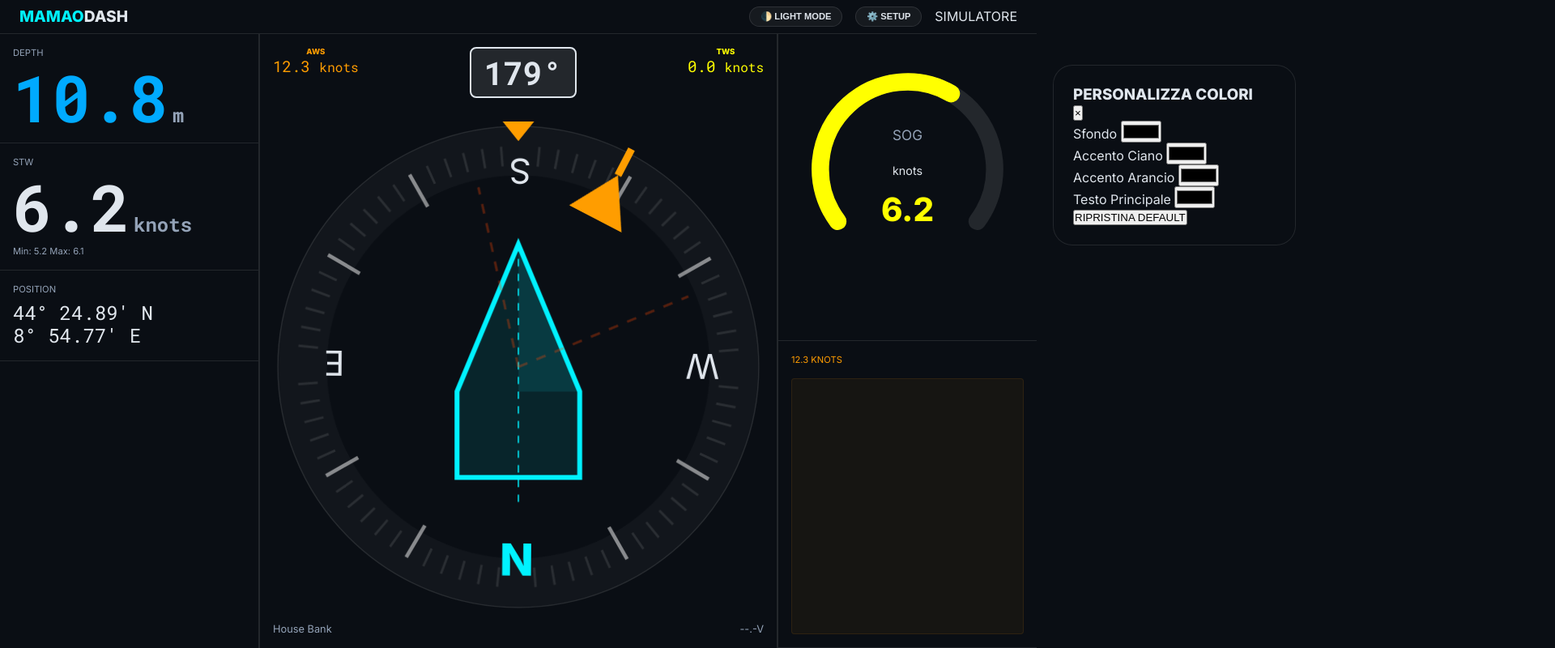
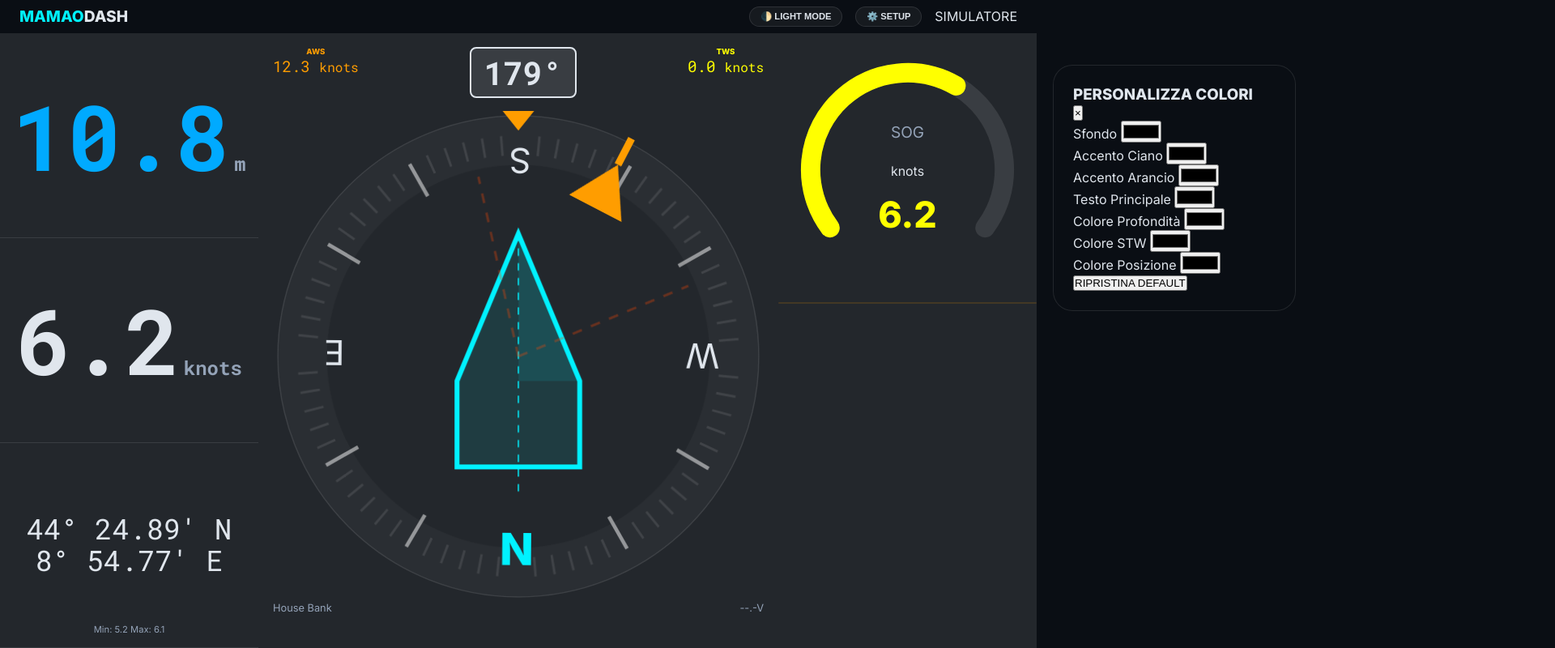
Before and after one commit to PZero/MamaoHub, a plain HTML site: page dashboard/index.html in a window 1280 px wide. Shown: the top 800 px of the page at 81% size, 1920 px wide, since content can reach past the window. Drawn offline with Linux system fonts and the light colour scheme.

Commit message:
feat: optimize left column layout with full height and custom colors

```diff
--- a/dashboard/index.html
+++ b/dashboard/index.html
@@ -29,7 +29,7 @@
         <div class="side-col left">
             <section class="widget depth-widget">
                 <div class="widget-label">Depth</div>
-                <div class="value-row large blue">
+                <div class="value-row large">
                     <span id="depth">10.8</span><span class="unit">m</span>
                 </div>
             </section>
@@ -112,6 +112,18 @@
                 <label>Testo Principale</label>
                 <input type="color" data-var="--text-main" id="color-text">
             </div>
+            <div class="color-group">
+                <label>Colore Profondità</label>
+                <input type="color" data-var="--color-depth" id="color-depth-input">
+            </div>
+            <div class="color-group">
+                <label>Colore STW</label>
+                <input type="color" data-var="--color-stw" id="color-stw-input">
+            </div>
+            <div class="color-group">
+                <label>Colore Posizione</label>
+                <input type="color" data-var="--color-pos" id="color-pos-input">
+            </div>
             <button id="reset-colors" class="reset-btn">RIPRISTINA DEFAULT</button>
         </div>
     </div>
--- a/dashboard/style.css
+++ b/dashboard/style.css
@@ -10,6 +10,10 @@
     --accent-blue: #00aaff;
     --text-main: #e0e6ed;
     --text-dim: #94a3b8;
+    /* Widget Specific Colors */
+    --color-depth: #00aaff;
+    --color-stw: #e0e6ed;
+    --color-pos: #e0e6ed;
     --font-ui: 'Inter', sans-serif;
     --font-mono: 'Roboto Mono', monospace;
     --transition: all 0.3s ease;
@@ -78,18 +82,19 @@ header {
     background: var(--surface-border); /* Grid lines */
 }
 
-.side-col, .center-col {
-    background: var(--bg-color);
+.side-col.left {
     display: flex;
     flex-direction: column;
 }
 
-.widget {
-    padding: 1rem;
-    border-bottom: 1px solid var(--surface-border);
+.side-col.left .widget {
+    flex: 1;
     display: flex;
     flex-direction: column;
-    position: relative;
+    justify-content: center;
+    align-items: center;
+    text-align: center;
+    border-bottom: 1px solid var(--surface-border);
 }
 
 .widget-label {
@@ -97,15 +102,36 @@ header {
     text-transform: uppercase;
     color: var(--text-dim);
     margin-bottom: 0.5rem;
+    position: absolute;
+    top: 1rem;
+    width: 100%;
 }
 
-/* Left Column */
-.depth-widget .blue { color: var(--accent-blue); }
-.value-row.large { font-size: clamp(3rem, 10vh, 5rem); font-family: var(--font-mono); font-weight: 700; white-space: nowrap; line-height: 1; }
+/* Left Column Specifics */
+.depth-widget { color: var(--color-depth); }
+.stw-widget { color: var(--color-stw); }
+.pos-widget { color: var(--color-pos); }
+
+.value-row.large {
+    font-size: clamp(4rem, 15vh, 7rem);
+    font-family: var(--font-mono);
+    font-weight: 700;
+    white-space: nowrap;
+    line-height: 0.8;
+}
 .value-row.large .unit { font-size: 1.5rem; margin-left: 5px; color: var(--text-dim); }
 
-.stw-widget .min-max { font-size: 0.7rem; color: var(--text-dim); margin-top: 0.5rem; }
-.pos-widget .coords { font-family: var(--font-mono); font-size: 1.5rem; line-height: 1.2; }
+.stw-widget .min-max {
+    position: absolute;
+    bottom: 1rem;
+    font-size: 0.7rem;
+    color: var(--text-dim);
+}
+.pos-widget .coords {
+    font-family: var(--font-mono);
+    font-size: clamp(1.2rem, 5vh, 2.2rem);
+    line-height: 1.1;
+}
 
 /* Center Column */
 .center-col { padding: 1rem; position: relative; }
```
